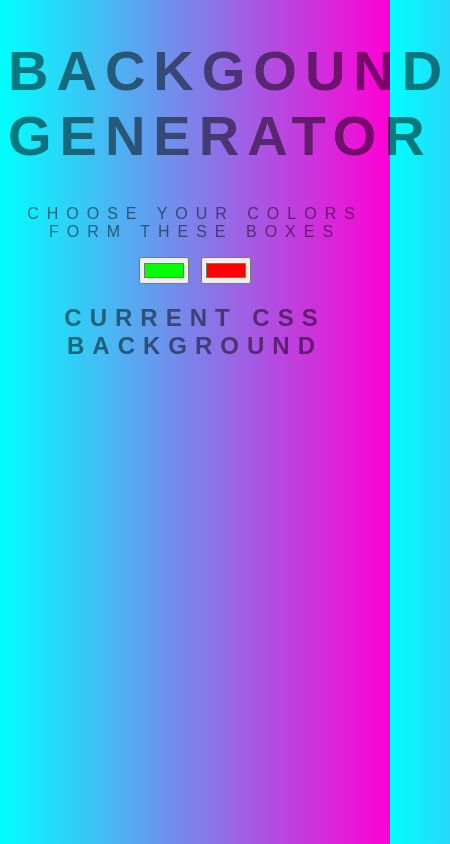
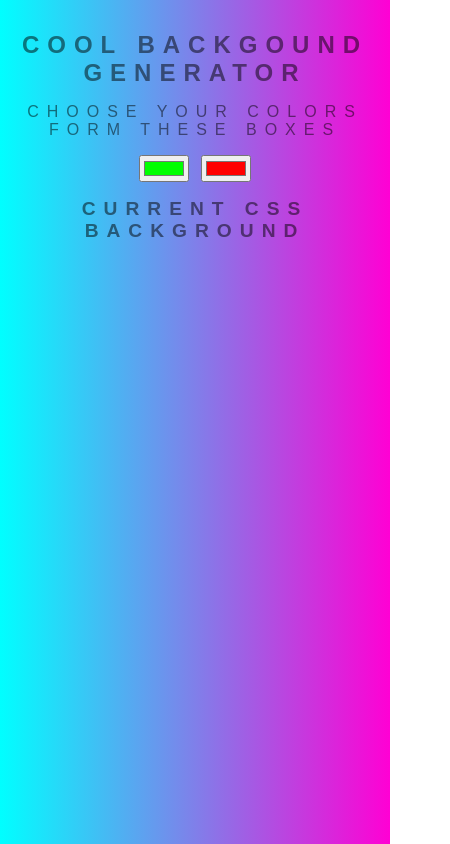
Before and after one commit to Angad-Godara/background-generator, a plain HTML site: page index.html in a window 390 px wide. Shown: the whole page, 450 px wide, since content can reach past the window. Drawn offline with Linux system fonts and the light colour scheme.

Commit message:
solving phone screen error

```diff
--- a/index.html
+++ b/index.html
@@ -8,7 +8,7 @@
     <title>Background Generator</title>
 </head>
 <body id="gradient">
-    <h1>Backgound generator</h1>
+    <h1>Cool Backgound generator</h1>
     <p style="text-transform: uppercase;">Choose your colors form these boxes</p>
     <input type="color" name="color1" id="color1" value="#00ff00">
     <input type="color" name="color2" id="color2" value="#ff0000">
--- a/style.css
+++ b/style.css
@@ -3,8 +3,10 @@ body{
     color:rgb(0, 0, 0, 0.5);
     text-align: center;
     letter-spacing: 0.5em;
-    top:15%;
-    background: linear-gradient(to right, rgb(0, 255, 255), rgb(255, 0, 212));
+    margin: 0;
+    padding: 15px;
+    background: linear-gradient(to right, rgb(0, 255, 255), rgb(255, 0, 212)) no-repeat center center fixed;
+    background-size: cover;
 }
 
 h1{
@@ -26,3 +28,12 @@ h3{
 input:hover{
     cursor: pointer;
 }
+
+@media only screen and (max-width: 700px){
+    h1{
+        font: 600 1.5em 'Raleway', sans-serif;
+    }
+    h2{
+        font: 900 1.2em 'Raleway', sans-serif;
+    }
+}
```
